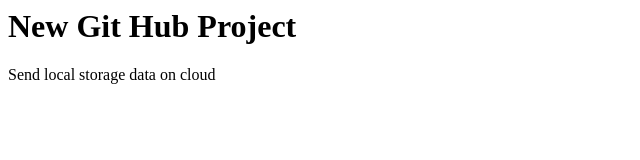
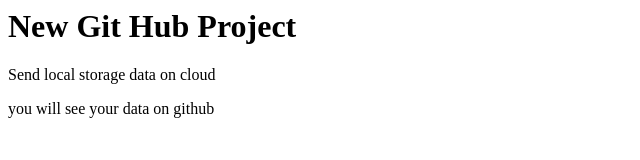
Before and after one commit to sp20mscs0069/test, a plain HTML site: page index.html in a window 1280 px wide. Shown: the whole page, without its empty margins (0-640 px from the left). Drawn offline with Linux system fonts and the light colour scheme.

Commit message:
Added a new line of code

```diff
--- a/index.html
+++ b/index.html
@@ -2,4 +2,5 @@
 <title>GtiHub</title>
 <h1>New Git Hub Project</h1>
 <p>Send local storage data on cloud</p>
+<p>you will see your data on github</p>
 </html>
```
